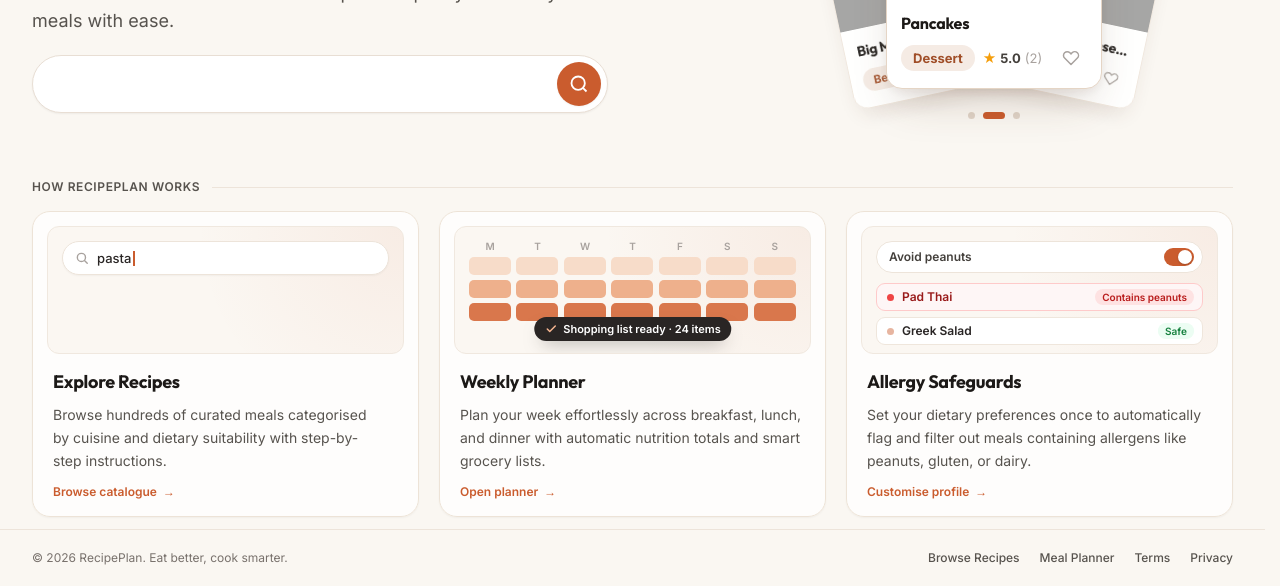
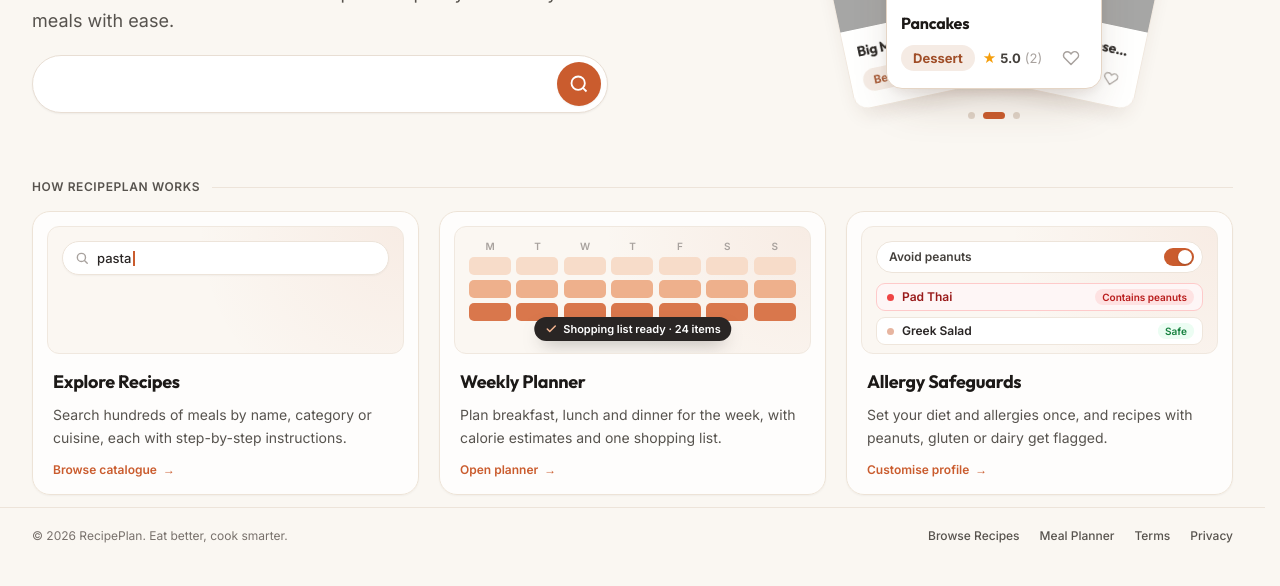
Before and after one commit to kahlen2008/webprogproject, a plain HTML site: page public/index.html in a window 1280 px wide. Shown: the part 262-848 px from the top of the page. After the commit the page ends 826 px from the top, so only its background shows below. Drawn offline with Linux system fonts and the light colour scheme; no server answers; grey boxes are pictures that could not be loaded.

Commit message:
docs(home): shorten the three feature card descriptions to two lines

```diff
--- a/public/index.html
+++ b/public/index.html
@@ -287,7 +287,7 @@
           <div class="rp-pillar-body">
             <h2 class="text-lg font-bold text-stone-900 group-hover:text-[#ca5c2e] transition font-heading">Explore Recipes</h2>
             <p class="text-sm text-stone-600 leading-relaxed">
-              Browse hundreds of curated meals categorised by cuisine and dietary suitability with step-by-step instructions.
+              Search hundreds of meals by name, category or cuisine, each with step-by-step instructions.
             </p>
           </div>
           <span class="rp-pillar-link">Browse catalogue <span aria-hidden="true">&rarr;</span></span>
@@ -306,7 +306,7 @@
           <div class="rp-pillar-body">
             <h2 class="text-lg font-bold text-stone-900 group-hover:text-[#ca5c2e] transition font-heading">Weekly Planner</h2>
             <p class="text-sm text-stone-600 leading-relaxed">
-              Plan your week effortlessly across breakfast, lunch, and dinner with automatic nutrition totals and smart grocery lists.
+              Plan breakfast, lunch and dinner for the week, with calorie estimates and one shopping list.
             </p>
           </div>
           <span class="rp-pillar-link">Open planner <span aria-hidden="true">&rarr;</span></span>
@@ -335,7 +335,7 @@
           <div class="rp-pillar-body">
             <h2 class="text-lg font-bold text-stone-900 group-hover:text-[#ca5c2e] transition font-heading">Allergy Safeguards</h2>
             <p class="text-sm text-stone-600 leading-relaxed">
-              Set your dietary preferences once to automatically flag and filter out meals containing allergens like peanuts, gluten, or dairy.
+              Set your diet and allergies once, and recipes with peanuts, gluten or dairy get flagged.
             </p>
           </div>
           <span class="rp-pillar-link">Customise profile <span aria-hidden="true">&rarr;</span></span>
```
